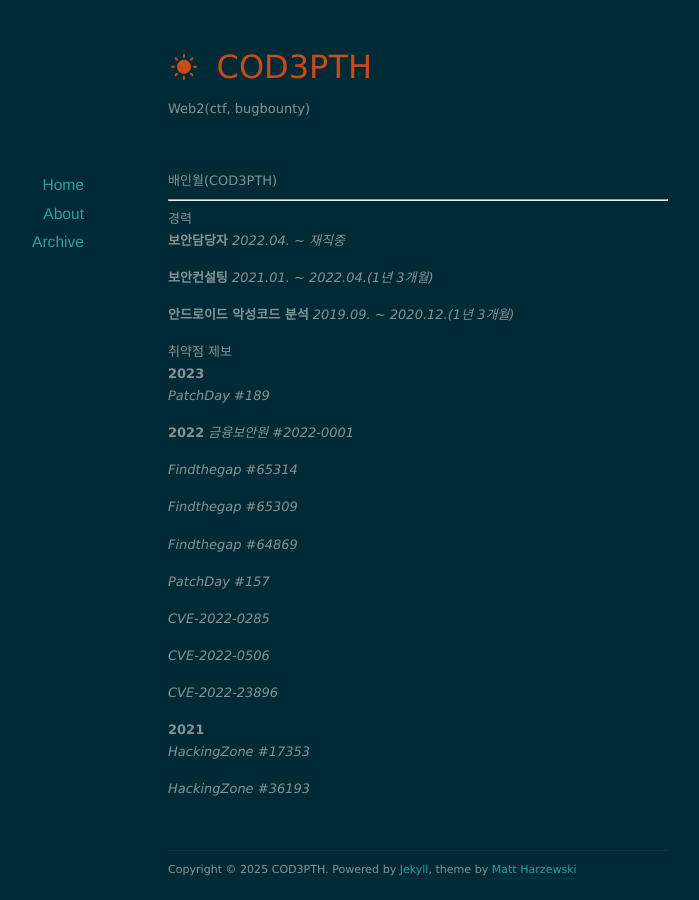
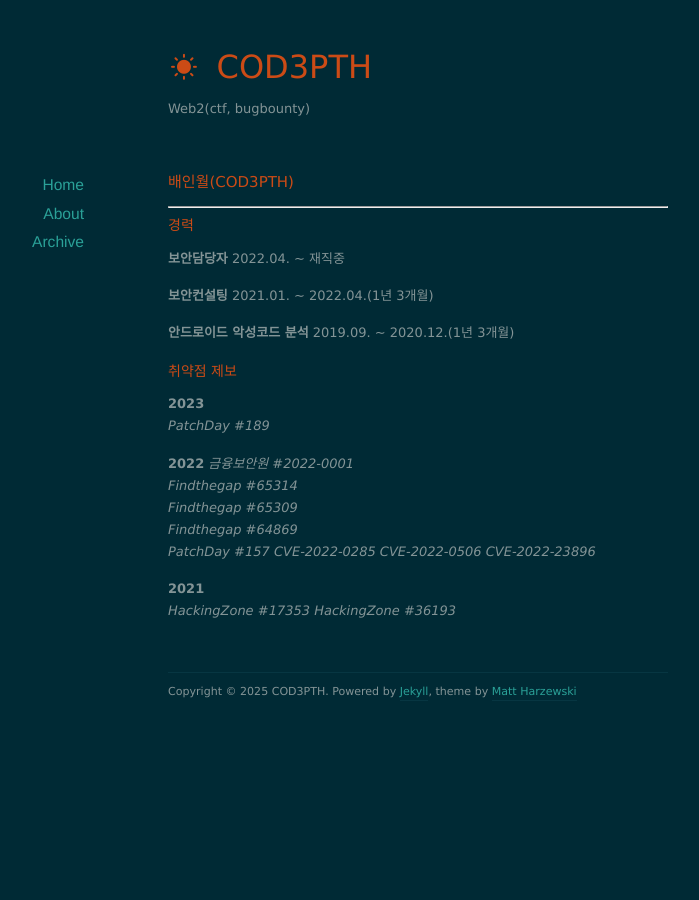
Before and after one commit to cod3pth/cod3pth.github.io, a Jekyll site: the page built from about/index.md, in a window 1280 px wide. Shown: the whole page, without its empty margins (222-921 px from the left). Built offline with Jekyll 4.4.1, drawn with Linux system fonts in a browser that asks for light colours; nearby versions of some CDN libraries.

```diff
--- a/about/index.md
+++ b/about/index.md
@@ -3,44 +3,36 @@ layout: default
 title: About
 ---
 
-#### 배인월(COD3PTH)
+## 배인월(COD3PTH)
 
 ---
 
-#### 경력
+### 경력
 
- **보안담당자**
-*2022.04. ~ 재직중*
+**보안담당자**
+2022.04. ~ 재직중
 
- **보안컨설팅**
-*2021.01. ~ 2022.04.(1년 3개월)*
+**보안컨설팅**
+2021.01. ~ 2022.04.(1년 3개월)
 
- **안드로이드 악성코드 분석**
-*2019.09. ~ 2020.12.(1년 3개월)*
+**안드로이드 악성코드 분석**
+2019.09. ~ 2020.12.(1년 3개월)
 
-#### 취약점 제보
+### 취약점 제보
 
- **2023**
-  *PatchDay #189*
+**2023**
+*PatchDay #189*
 
- **2022**
-  *금융보안원 #2022-0001*
+**2022**
+*금융보안원 #2022-0001*
+*Findthegap #65314*
+*Findthegap #65309*
+*Findthegap #64869*
+*PatchDay #157*
+*CVE-2022-0285*
+*CVE-2022-0506*
+*CVE-2022-23896*
 
-  *Findthegap #65314*
-
-  *Findthegap #65309*
-
-  *Findthegap #64869*
-
-  *PatchDay #157*
-
-  *CVE-2022-0285*
-
-  *CVE-2022-0506*
-
-  *CVE-2022-23896*
-
- **2021**
-  *HackingZone #17353*
-
-  *HackingZone #36193*
+**2021**
+*HackingZone #17353*
+*HackingZone #36193*
```
